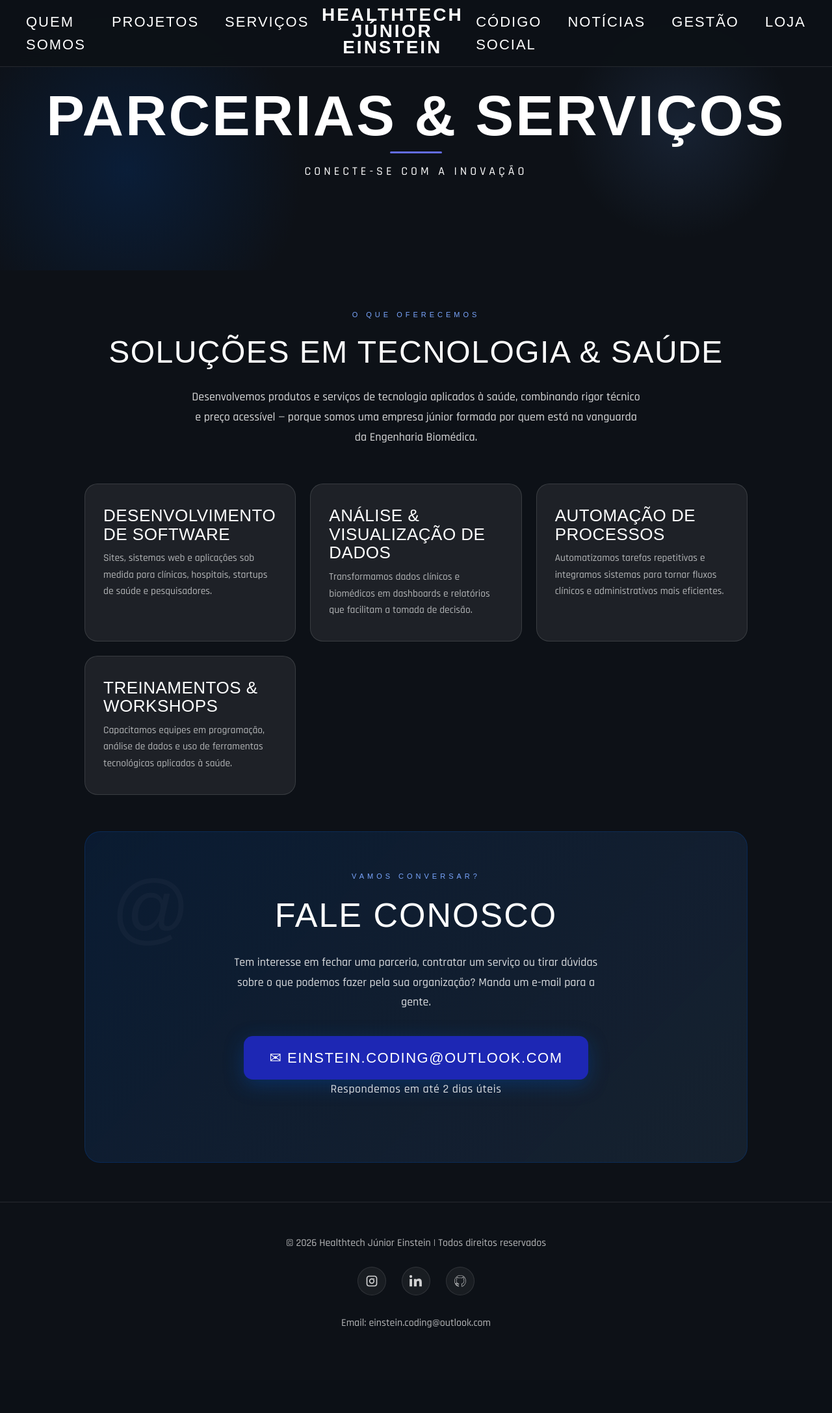
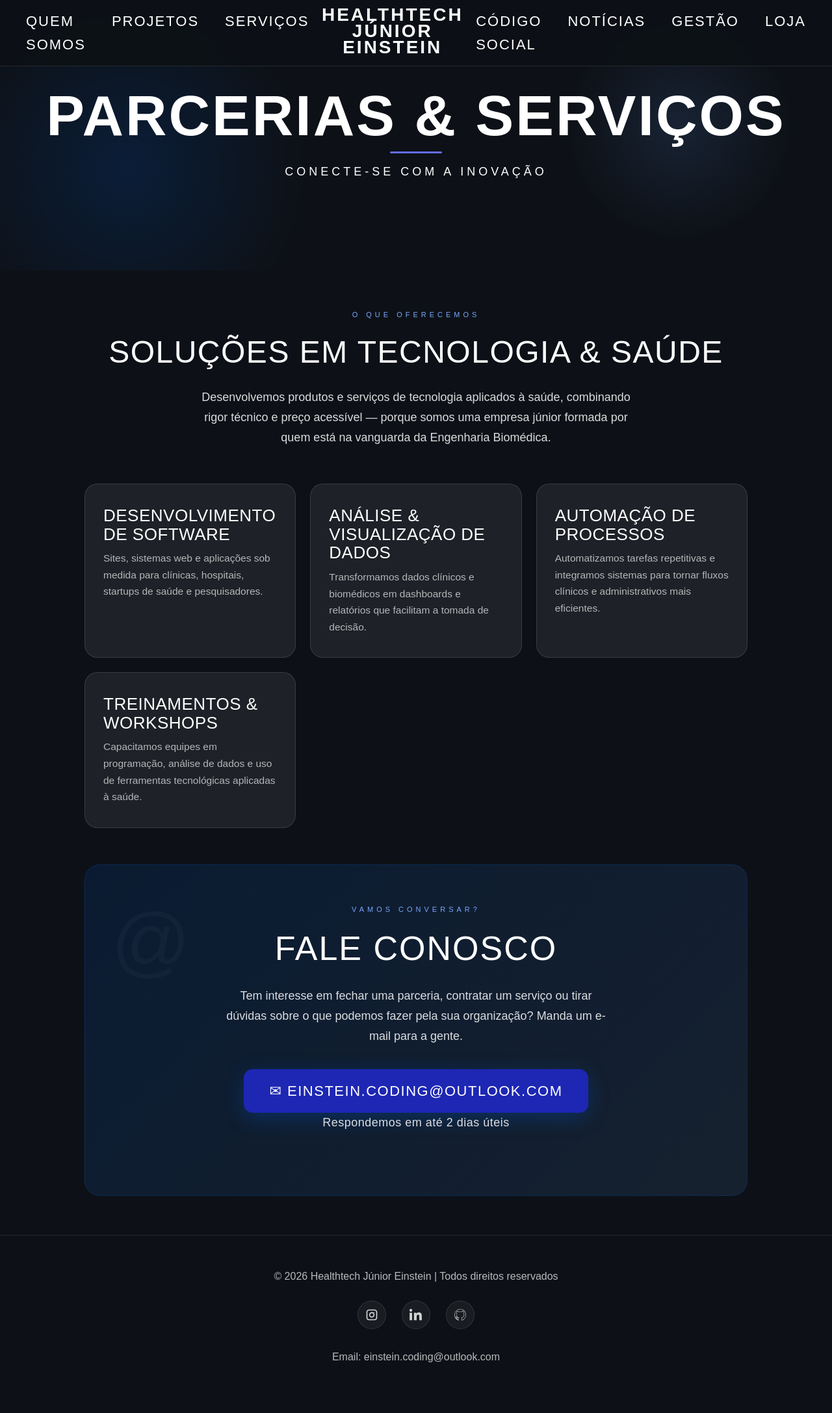
Before and after one commit to mariatmcosta/siteHJE, a Django app: page /servicos/ in a window 1280 px wide. Shown: the whole page at 65% size. Before the commit the page ends 2043 px from the top, so only its background shows below. Run offline with Django 5.2, Linux system fonts and the light colour scheme; parts of the project's set-up code (start-up, migrations or seed data) failed here and were passed over.

Commit message:
atualizações navbar e fonte

```diff
--- a/core/templates/servicos.html
+++ b/core/templates/servicos.html
@@ -102,21 +102,21 @@
 
 <div id="mobile-spacer"></div>
 
-<header id="desktop-original-header" class="navbar">
+<header id="desktop-original-header" class="navbar-servicos">
 
-    <nav class="navbar-links left">
+    <nav class="navbar-servicos-links left">
         <a href="/sobre-nos/">Quem somos</a>
         <a href="/projetos/">Projetos</a>
         <a href="/servicos/">Serviços</a>
     </nav>
 
-    <div class="navbar-center">
+    <div class="navbar-servicos-center">
         <a href="/" class="brand">
             HEALTHTECH JÚNIOR<br>EINSTEIN
         </a>
     </div>
 
-    <nav class="navbar-links right">
+    <nav class="navbar-servicos-links right">
         <a href="/codigo-social/">Código Social</a>
         <a href="/noticias/">Notícias</a>
         <a href="/gestao/">Gestão</a>
@@ -124,7 +124,7 @@
     </nav>
 
 </header>
-<div class="navbar-spacer"></div>
+<div class="navbar-servicos-spacer"></div>
 
 <!-- Hero -->
 <section class="hero-servicos">
@@ -185,16 +185,16 @@
 <script>AOS.init({ duration: 900, once: false, mirror: true, disable: 'mobile' });</script>
 <script>
 (function () {
-    const navbar = document.getElementById('desktop-original-header');
-    if (!navbar) return;
+    const navbar-servicos = document.getElementById('desktop-original-header');
+    if (!navbar-servicos) return;
     let lastScroll = 0;
     const THRESHOLD = 80;
     window.addEventListener('scroll', function () {
         const current = window.scrollY;
-        if (current > 20) { navbar.classList.add('scrolled'); }
-        else { navbar.classList.remove('scrolled'); navbar.classList.remove('hide'); lastScroll = current; return; }
-        if (current > lastScroll && current > THRESHOLD) { navbar.classList.add('hide'); }
-        else if (current < lastScroll) { navbar.classList.remove('hide'); }
+        if (current > 20) { navbar-servicos.classList.add('scrolled'); }
+        else { navbar-servicos.classList.remove('scrolled'); navbar-servicos.classList.remove('hide'); lastScroll = current; return; }
+        if (current > lastScroll && current > THRESHOLD) { navbar-servicos.classList.add('hide'); }
+        else if (current < lastScroll) { navbar-servicos.classList.remove('hide'); }
         lastScroll = current;
     }, { passive: true });
 })();
--- a/frontend/static/css/projetos.css
+++ b/frontend/static/css/projetos.css
@@ -1,5 +1,5 @@
 body {
-    font-family: 'Rajdhani', sans-serif;
+    font-family: 'Teko', sans-serif;
     color: white;
     background-color: #6a1b9a;
     background-image: url("../imgs/background-pattern.png");
--- a/frontend/static/css/style.css
+++ b/frontend/static/css/style.css
@@ -35,7 +35,7 @@ html, body {
 }
 
 body {
-    font-family: 'Rajdhani', sans-serif;
+    font-family: 'Teko', sans-serif;
     font-weight: 500;
     font-size: 18px;
     color: white;
@@ -74,87 +74,6 @@ h1, h2, h3, h4, h5, h6 {
 .section-light {
     background-color: var(--color-white);
     color: var(--color-dark);
-}
-
-/* =========================
-   NAVBAR - FIXA NO TOPO
-========================= */
-.navbar {
-    position: fixed;
-    top: 0;
-    left: 0;
-    right: 0;
-    z-index: 1000;
-    background: rgba(13, 17, 23, 0.95);
-    backdrop-filter: blur(12px);
-    -webkit-backdrop-filter: blur(12px);
-    display: grid;
-    grid-template-columns: 1fr auto 1fr;
-    align-items: center;
-    padding: 10px 40px;
-    border-bottom: 1px solid var(--glass-border);
-}
-
-.navbar-links {
-    display: flex;
-    gap: 40px;
-}
-
-.navbar-links.left {
-    justify-content: flex-start;
-}
-
-.navbar-links.right {
-    justify-content: flex-end;
-}
-
-.navbar-links a {
-    color: rgba(255, 255, 255, 0.85);
-    text-decoration: none;
-    font-family: 'Teko', sans-serif !important;
-    font-size: 22px !important;
-    letter-spacing: 2px;
-    text-transform: uppercase;
-    font-weight: 400;
-    position: relative;
-    transition: color 0.3s ease !important;
-}
-
-.navbar-links a::after {
-    content: '';
-    position: absolute;
-    left: 0;
-    bottom: -4px;
-    width: 100%;
-    height: 2px;
-    background: var(--color-accent);
-    transform: scaleX(0);
-    transform-origin: right;
-    transition: transform 0.3s ease;
-}
-
-.navbar-links a:hover {
-    color: var(--color-white);
-}
-
-.navbar-links a:hover::after {
-    transform: scaleX(1);
-    transform-origin: left;
-}
-
-.navbar-center {
-    text-align: center;
-}
-
-.navbar-center .brand {
-    color: white;
-    text-decoration: none;
-    font-family: 'Teko', sans-serif !important;
-    font-size: 28px !important;
-    line-height: 0.9;
-    letter-spacing: 3px;
-    font-weight: 600;
-    display: inline-block;
 }
 
 /* =========================
@@ -818,7 +737,13 @@ h1, h2, h3, h4, h5, h6 {
 }
 
 @media (max-width: 768px) {
-    .navbar {
+    .navbar,
+    .navbar-cs,
+    .navbar-gestao,
+    .navbar-noticias,
+    .navbar-projetos,
+    .navbar-servicos,
+    .navbar-sobre {
         display: none;
     }
 
@@ -1000,7 +925,7 @@ h1, h2, h3, h4, h5, h6 {
 
 /* Data */
 .news-detail-date {
-    font-family: 'Rajdhani', sans-serif;
+    font-family: 'Teko', sans-serif;
     font-size: 16px;
     color: rgba(255, 255, 255, 0.45);
     letter-spacing: 1px;
@@ -1025,7 +950,7 @@ h1, h2, h3, h4, h5, h6 {
 
 /* Conteúdo do texto */
 .news-detail-content {
-    font-family: 'Rajdhani', sans-serif;
+    font-family: 'Teko', sans-serif;
     font-size: 20px;
     line-height: 1.8;
     color: rgba(255, 255, 255, 0.82);
@@ -1191,7 +1116,7 @@ h1, h2, h3, h4, h5, h6 {
 }
 
 .project-slide-content p {
-    font-family: 'Rajdhani', sans-serif;
+    font-family: 'Teko', sans-serif;
     font-size: 16px;
     color: rgba(255,255,255,0.7);
     line-height: 1.5;
@@ -1199,7 +1124,7 @@ h1, h2, h3, h4, h5, h6 {
 }
 
 .project-slide-content a {
-    font-family: 'Rajdhani', sans-serif;
+    font-family: 'Teko', sans-serif;
     font-size: 14px;
     font-weight: 600;
     color: #3b6fe0;
@@ -2106,18 +2031,6 @@ h1, h2, h3, h4, h5, h6 {
     color: #111;
 }
 
-.navbar-cs,
-.navbar-cs a,
-.navbar-cs .nav-link {
-    color: black;
-}
-
-.navbar,
-.navbar a,
-.navbar .nav-link {
-    color: white;
-}
-
 footer,
 footer p,
 footer a,
@@ -2234,3 +2147,167 @@ footer h4 {
 .cs-footer h4 {
     color: white !important;
 }
+
+.navbar,
+.navbar-cs,
+.navbar-gestao,
+.navbar-noticias,
+.navbar-projetos,
+.navbar-servicos,
+.navbar-sobre {
+    position: fixed;
+    top: 0;
+    left: 0;
+    right: 0;
+    z-index: 1000;
+    background: rgba(13, 17, 23, 0.95);
+    backdrop-filter: blur(12px);
+    -webkit-backdrop-filter: blur(12px);
+    display: grid;
+    grid-template-columns: 1fr auto 1fr;
+    align-items: center;
+    padding: 10px 40px;
+    border-bottom: 1px solid var(--glass-border);
+}
+
+.navbar-links,
+.navbar-cs-links,
+.navbar-gestao-links,
+.navbar-noticias-links,
+.navbar-projetos-links,
+.navbar-servicos-links,
+.navbar-sobre-links {
+    display: flex;
+    gap: 40px;
+}
+
+.navbar-links.left,
+.navbar-cs.left,
+.navbar-gestao.left,
+.navbar-noticias.left,
+.navbar-projetos.left,
+.navbar-servicos.left,
+.navbar-sobre.left {
+    justify-content: flex-start;
+}
+
+.navbar-links.right,
+.navbar-cs.right,
+.navbar-gestao.right,
+.navbar-noticias.right,
+.navbar-projetos.right,
+.navbar-servicos.right,
+.navbar-sobre.right {
+    justify-content: flex-end;
+}
+
+.navbar-links a,
+.navbar-cs-links a,
+.navbar-gestao-links a,
+.navbar-noticias-links a,
+.navbar-projetos-links a,
+.navbar-servicos-links a,
+.navbar-sobre-links a {
+    color: rgba(255, 255, 255, 0.85);
+    text-decoration: none;
+    font-family: 'Teko', sans-serif !important;
+    font-size: 22px !important;
+    letter-spacing: 2px;
+    text-transform: uppercase;
+    font-weight: 400;
+    position: relative;
+    transition: color 0.3s ease !important;
+}
+
+.navbar-links a::after,
+.navbar-cs-links a::after,
+.navbar-gestao-links a::after,
+.navbar-noticias-links a::after,
+.navbar-projetos-links a::after,
+.navbar-servicos-links a::after,
+.navbar-sobre-links a::after {
+    content: '';
+    position: absolute;
+    left: 0;
+    bottom: -4px;
+    width: 100%;
+    height: 2px;
+    background: var(--color-accent);
+    transform: scaleX(0);
+    transform-origin: right;
+    transition: transform 0.3s ease;
+}
+
+.navbar-links a:hover,
+.navbar-cs-links a:hover,
+.navbar-gestao-links a:hover,
+.navbar-noticias-links a:hover,
+.navbar-projetos-links a:hover,
+.navbar-servicos-links a:hover,
+.navbar-sobre-links a:hover {
+    color: var(--color-white);
+}
+
+.navbar-links a:hover::after,
+.navbar-cs-links a:hover::after,
+.navbar-gestao-links a:hover::after,
+.navbar-noticias-links a:hover::after,
+.navbar-projetos-links a:hover::after,
+.navbar-servicos-links a:hover::after,
+.navbar-sobre-links a:hover::after {
+    transform: scaleX(1);
+    transform-origin: left;
+}
+
+.navbar-center,
+.navbar-cs-center,
+.navbar-gestao-center,
+.navbar-noticias-center,
+.navbar-projetos-center,
+.navbar-servicos-center,
+.navbar-sobre-center {
+    text-align: center;
+}
+
+.navbar-center .brand,
+.navbar-cs-center .brand,
+.navbar-gestao-center .brand,
+.navbar-noticias-center .brand,
+.navbar-projetos-center .brand,
+.navbar-servicos-center .brand,
+.navbar-sobre-center .brand {
+    color: white;
+    text-decoration: none;
+    font-family: 'Teko', sans-serif !important;
+    font-size: 28px !important;
+    line-height: 0.9;
+    letter-spacing: 3px;
+    font-weight: 600;
+    display: inline-block;
+}
+
+.navbar,
+.navbar,
+.navbar-cs,
+.navbar-gestao,
+.navbar-noticias,
+.navbar-projetos,
+.navbar-servicos,
+.navbar-sobre,
+.navbar a,
+.navbar a,
+.navbar-cs a,
+.navbar-gestao a,
+.navbar-noticias a,
+.navbar-projetos a,
+.navbar-servicos a,
+.navbar-sobre a,
+.navbar .nav-link,
+.navbar-cs .nav-link,
+.navbar-gestao .nav-link,
+.navbar-noticias .nav-link,
+.navbar-projetos .nav-link,
+.navbar-servicos .nav-link,
+.navbar-sobre .nav-link {
+    color: white;
+}
```
Also changed, not shown: core/templates/base.html (deleted, +0 -63 lines), core/templates/gestao.html (+4 -4 lines), core/templates/noticias.html (+4 -4 lines), core/templates/projetos.html (+11 -11 lines), core/templates/sobre_nos.html (+11 -11 lines), frontend/static/css/gestao.css (+4 -4 lines).
